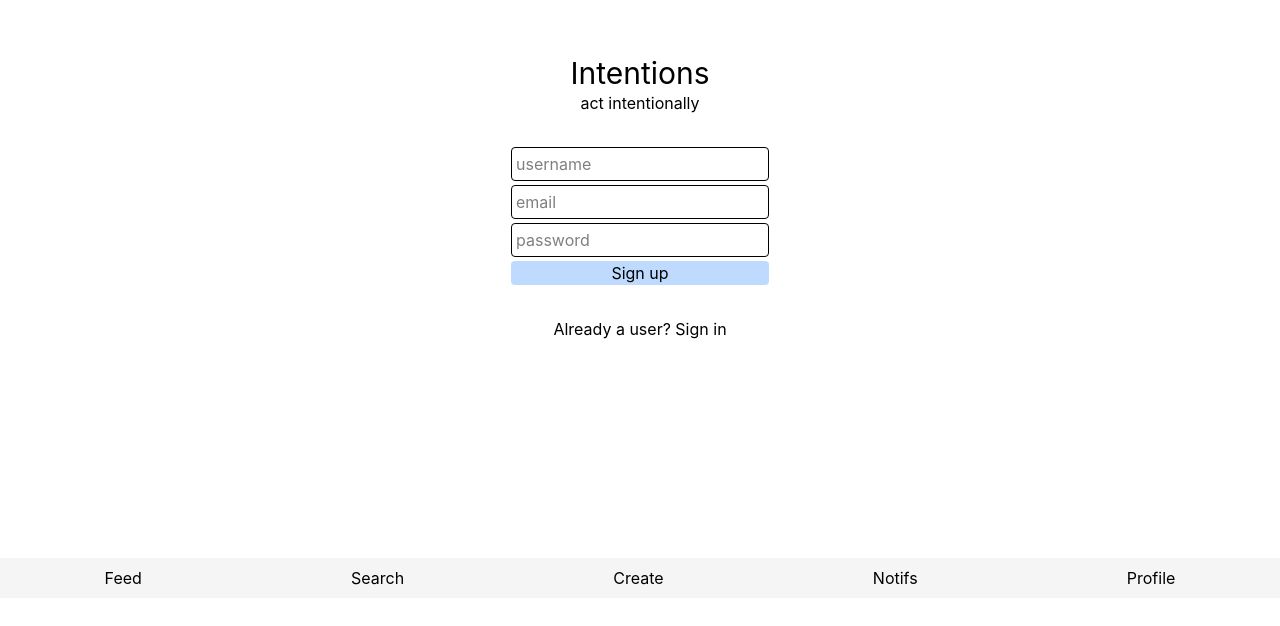
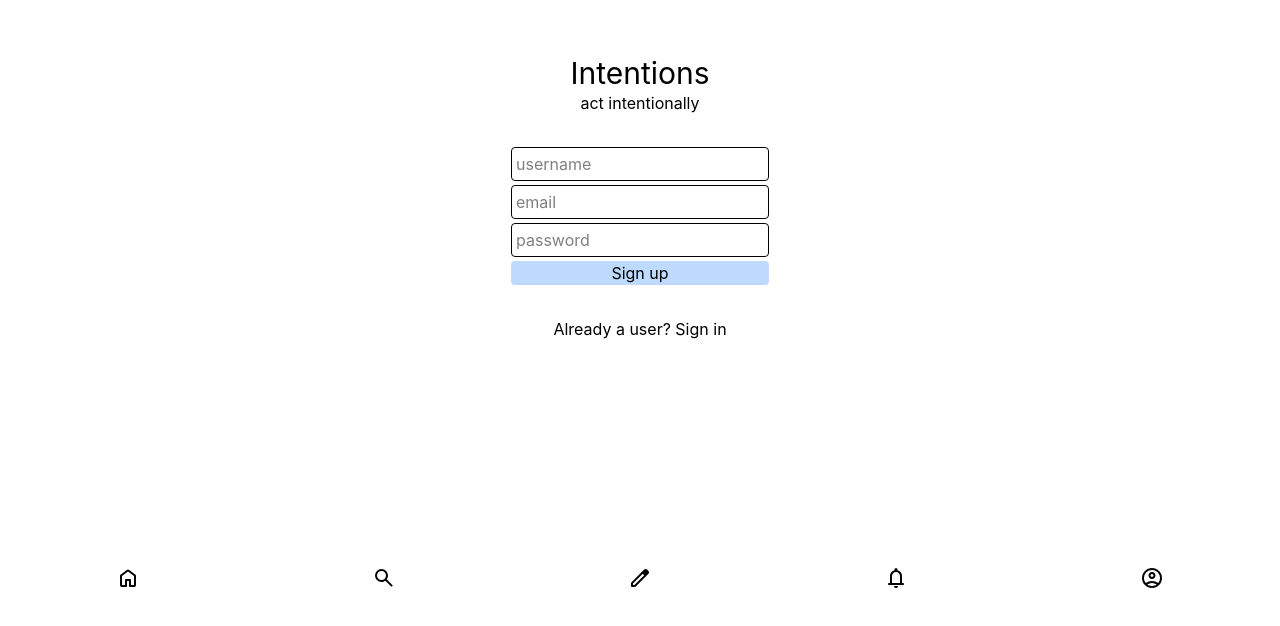
Before and after one commit to sventi555/intentions-web, a React (Vite) app in the folder apps/client/: page /sign-up in a window 1280 px wide. Shown: the part 202-828 px from the top of the page. Built offline with nearby package versions, Linux system fonts and the light colour scheme; no server answers.

Commit message:
tab bar icons

```diff
--- /dev/null
+++ b/apps/client/src/components/icons/bell.tsx
@@ -0,0 +1,16 @@
+import { Icon } from './icon';
+
+export const Bell: Icon = (props) => {
+  return (
+    <svg
+      xmlns="http://www.w3.org/2000/svg"
+      viewBox="0 -960 960 960"
+      height="24px"
+      width="24px"
+      fill="currentcolor"
+      className={props.className}
+    >
+      <path d="M200-200q-17 0-28.5-11.5T160-240q0-17 11.5-28.5T200-280h40v-280q0-83 50-147.5T420-792v-28q0-25 17.5-42.5T480-880q25 0 42.5 17.5T540-820v28q80 20 130 84.5T720-560v280h40q17 0 28.5 11.5T800-240q0 17-11.5 28.5T760-200H200Zm280-300Zm0 420q-33 0-56.5-23.5T400-160h160q0 33-23.5 56.5T480-80ZM320-280h320v-280q0-66-47-113t-113-47q-66 0-113 47t-47 113v280Z" />
+    </svg>
+  );
+};
--- /dev/null
+++ b/apps/client/src/components/icons/home.tsx
@@ -0,0 +1,16 @@
+import { Icon } from './icon';
+
+export const Home: Icon = (props) => {
+  return (
+    <svg
+      xmlns="http://www.w3.org/2000/svg"
+      viewBox="0 -960 960 960"
+      height="24px"
+      width="24px"
+      fill="currentcolor"
+      className={props.className}
+    >
+      <path d="M240-200h120v-200q0-17 11.5-28.5T400-440h160q17 0 28.5 11.5T600-400v200h120v-360L480-740 240-560v360Zm-80 0v-360q0-19 8.5-36t23.5-28l240-180q21-16 48-16t48 16l240 180q15 11 23.5 28t8.5 36v360q0 33-23.5 56.5T720-120H560q-17 0-28.5-11.5T520-160v-200h-80v200q0 17-11.5 28.5T400-120H240q-33 0-56.5-23.5T160-200Zm320-270Z" />
+    </svg>
+  );
+};
--- /dev/null
+++ b/apps/client/src/components/icons/icon.ts
@@ -0,0 +1,5 @@
+interface IconProps {
+  className?: string;
+}
+
+export type Icon = React.FC<IconProps>;
--- /dev/null
+++ b/apps/client/src/components/icons/index.ts
@@ -0,0 +1,5 @@
+export { Bell } from './bell';
+export { Home } from './home';
+export { Pencil } from './pencil';
+export { Profile } from './profile';
+export { Search } from './search';
--- /dev/null
+++ b/apps/client/src/components/icons/pencil.tsx
@@ -0,0 +1,16 @@
+import { Icon } from './icon';
+
+export const Pencil: Icon = (props) => {
+  return (
+    <svg
+      xmlns="http://www.w3.org/2000/svg"
+      viewBox="0 -960 960 960"
+      height="24px"
+      width="24px"
+      fill="currentcolor"
+      className={props.className}
+    >
+      <path d="M200-200h57l391-391-57-57-391 391v57Zm-40 80q-17 0-28.5-11.5T120-160v-97q0-16 6-30.5t17-25.5l505-504q12-11 26.5-17t30.5-6q16 0 31 6t26 18l55 56q12 11 17.5 26t5.5 30q0 16-5.5 30.5T817-647L313-143q-11 11-25.5 17t-30.5 6h-97Zm600-584-56-56 56 56Zm-141 85-28-29 57 57-29-28Z" />
+    </svg>
+  );
+};
--- /dev/null
+++ b/apps/client/src/components/icons/profile.tsx
@@ -0,0 +1,16 @@
+import { Icon } from './icon';
+
+export const Profile: Icon = (props) => {
+  return (
+    <svg
+      xmlns="http://www.w3.org/2000/svg"
+      viewBox="0 -960 960 960"
+      height="24px"
+      width="24px"
+      fill="currentcolor"
+      className={props.className}
+    >
+      <path d="M234-276q51-39 114-61.5T480-360q69 0 132 22.5T726-276q35-41 54.5-93T800-480q0-133-93.5-226.5T480-800q-133 0-226.5 93.5T160-480q0 59 19.5 111t54.5 93Zm246-164q-59 0-99.5-40.5T340-580q0-59 40.5-99.5T480-720q59 0 99.5 40.5T620-580q0 59-40.5 99.5T480-440Zm0 360q-83 0-156-31.5T197-197q-54-54-85.5-127T80-480q0-83 31.5-156T197-763q54-54 127-85.5T480-880q83 0 156 31.5T763-763q54 54 85.5 127T880-480q0 83-31.5 156T763-197q-54 54-127 85.5T480-80Zm0-80q53 0 100-15.5t86-44.5q-39-29-86-44.5T480-280q-53 0-100 15.5T294-220q39 29 86 44.5T480-160Zm0-360q26 0 43-17t17-43q0-26-17-43t-43-17q-26 0-43 17t-17 43q0 26 17 43t43 17Zm0-60Zm0 360Z" />
+    </svg>
+  );
+};
--- /dev/null
+++ b/apps/client/src/components/icons/search.tsx
@@ -0,0 +1,16 @@
+import { Icon } from './icon';
+
+export const Search: Icon = (props) => {
+  return (
+    <svg
+      xmlns="http://www.w3.org/2000/svg"
+      viewBox="0 -960 960 960"
+      height="24px"
+      width="24px"
+      fill="currentcolor"
+      className={props.className}
+    >
+      <path d="M380-320q-109 0-184.5-75.5T120-580q0-109 75.5-184.5T380-840q109 0 184.5 75.5T640-580q0 44-14 83t-38 69l224 224q11 11 11 28t-11 28q-11 11-28 11t-28-11L532-372q-30 24-69 38t-83 14Zm0-80q75 0 127.5-52.5T560-580q0-75-52.5-127.5T380-760q-75 0-127.5 52.5T200-580q0 75 52.5 127.5T380-400Z" />
+    </svg>
+  );
+};
--- a/apps/client/src/components/tab-bar.tsx
+++ b/apps/client/src/components/tab-bar.tsx
@@ -1,20 +1,29 @@
 import { PropsWithChildren } from 'react';
 import { Link } from 'wouter';
 import { useAuthState } from '../state/auth';
+import { Bell, Home, Pencil, Profile, Search } from './icons';
 
 export const TabBar: React.FC = () => {
   const { authUser } = useAuthState();
 
   return (
-    <nav className="fixed bottom-0 flex w-full bg-neutral-100">
-      <TabButton href="/">Feed</TabButton>
-      <TabButton href="/search">Search</TabButton>
-      <TabButton href="/create">Create</TabButton>
-      <TabButton href="/notifications">Notifs</TabButton>
+    <nav className="fixed bottom-0 flex w-full">
+      <TabButton href="/">
+        <Home />
+      </TabButton>
+      <TabButton href="/search">
+        <Search />
+      </TabButton>
+      <TabButton href="/create">
+        <Pencil />
+      </TabButton>
+      <TabButton href="/notifications">
+        <Bell />
+      </TabButton>
       <TabButton
         href={authUser != null ? `/profile/${authUser?.uid}` : '/sign-in'}
       >
-        Profile
+        <Profile />
       </TabButton>
     </nav>
   );
@@ -26,7 +35,7 @@ interface TabButtonProps {
 
 const TabButton: React.FC<PropsWithChildren<TabButtonProps>> = (props) => {
   return (
-    <Link href={props.href} className="grow p-2 text-center">
+    <Link href={props.href} className="flex grow justify-center p-2">
       {props.children}
     </Link>
   );
```
Also changed, not shown: 1 other file (tests, documents, lock files or other folders).
